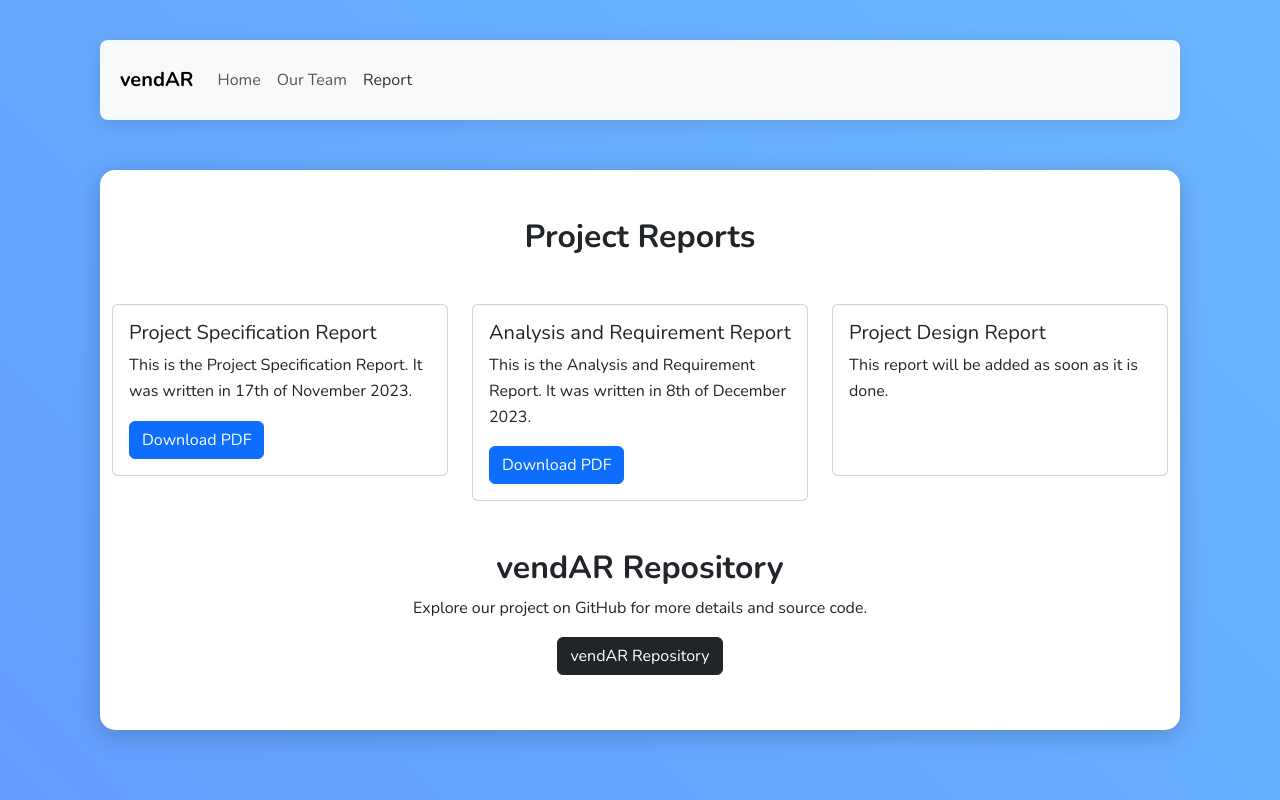
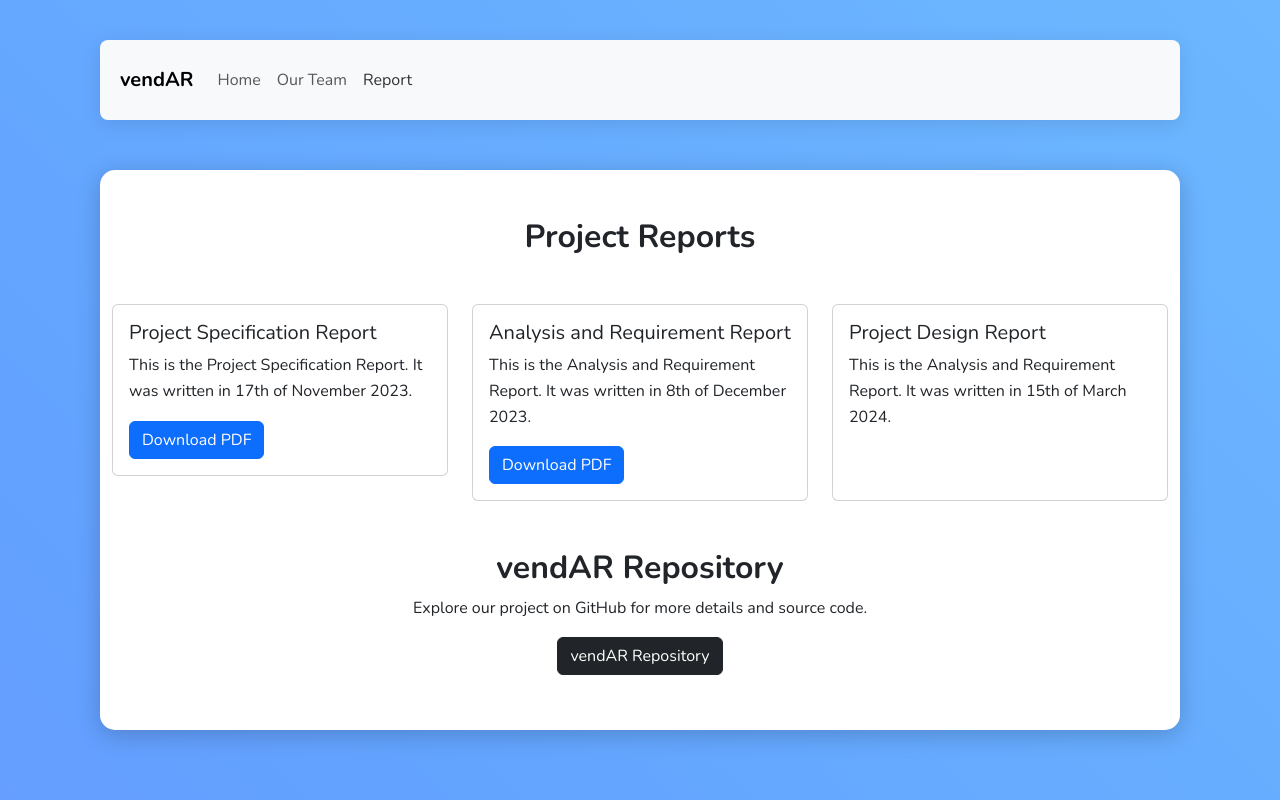
Before and after one commit to mfkucuk/vendar, a React (Create React App) app in the folder vendar/: page / in a window 1280 px wide. Both pictures are taken after a click on the link "Report". Built offline with nearby package versions, Linux system fonts and the light colour scheme.

Commit message:
design report on website

```diff
--- a/vendar/src/App.js
+++ b/vendar/src/App.js
@@ -158,8 +158,8 @@ const Report = () => {
                     <div className="card">
                         <div className="card-body">
                             <h5 className="card-title">Project Design Report</h5>
-                            <p className="card-text">This report will be added as soon as it is done.</p>
-                            <a style={{visibility:'hidden'}} href="https://example.com/report3.pdf" className="btn btn-primary" download>Download PDF</a>
+                            <p className="card-text">This is the Analysis and Requirement Report. It was written in 15th of March 2024.</p>
+                            <a style={{visibility:'hidden'}} href="CS492_Detailed_Design_Report" className="btn btn-primary" download>Download PDF</a>
                         </div>
                     </div>
                 </div>
```
Also changed, not shown: 1 other file (tests, documents, lock files or other folders).
